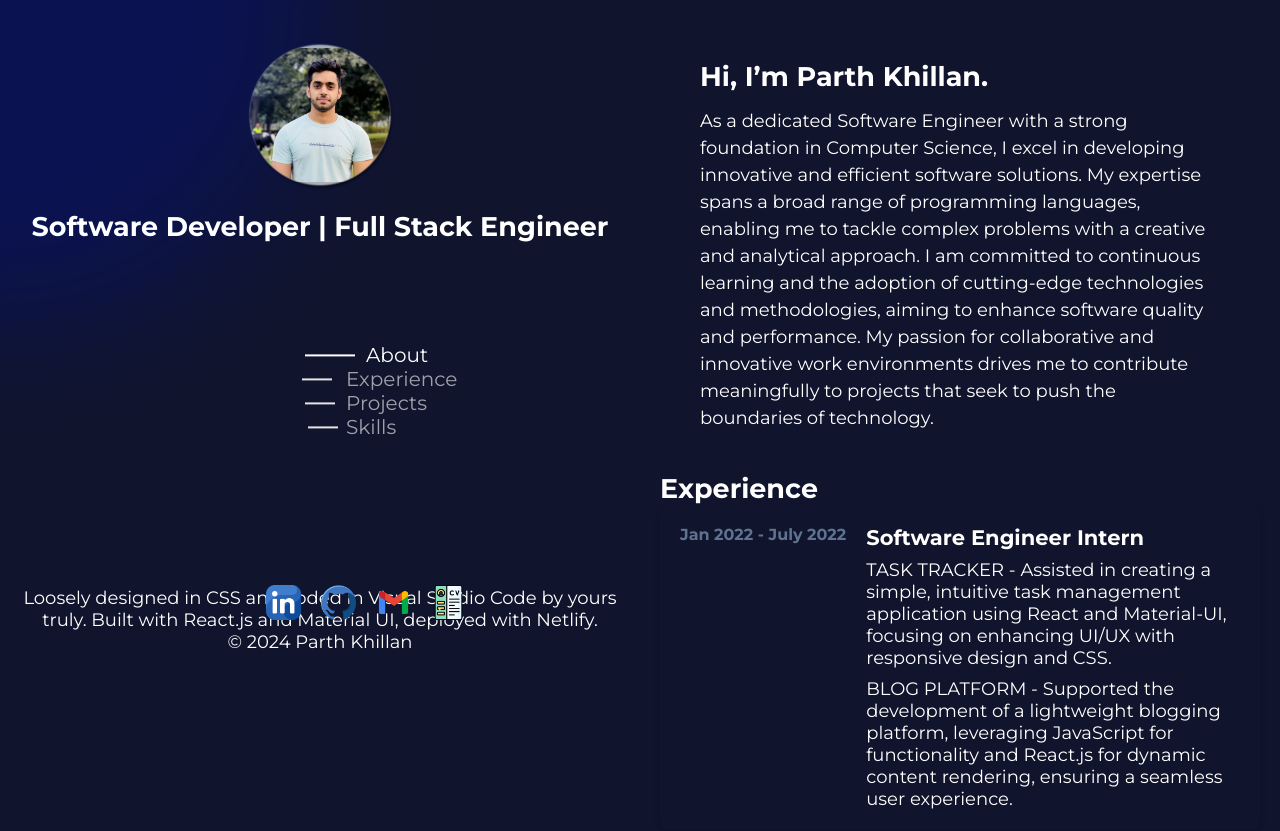
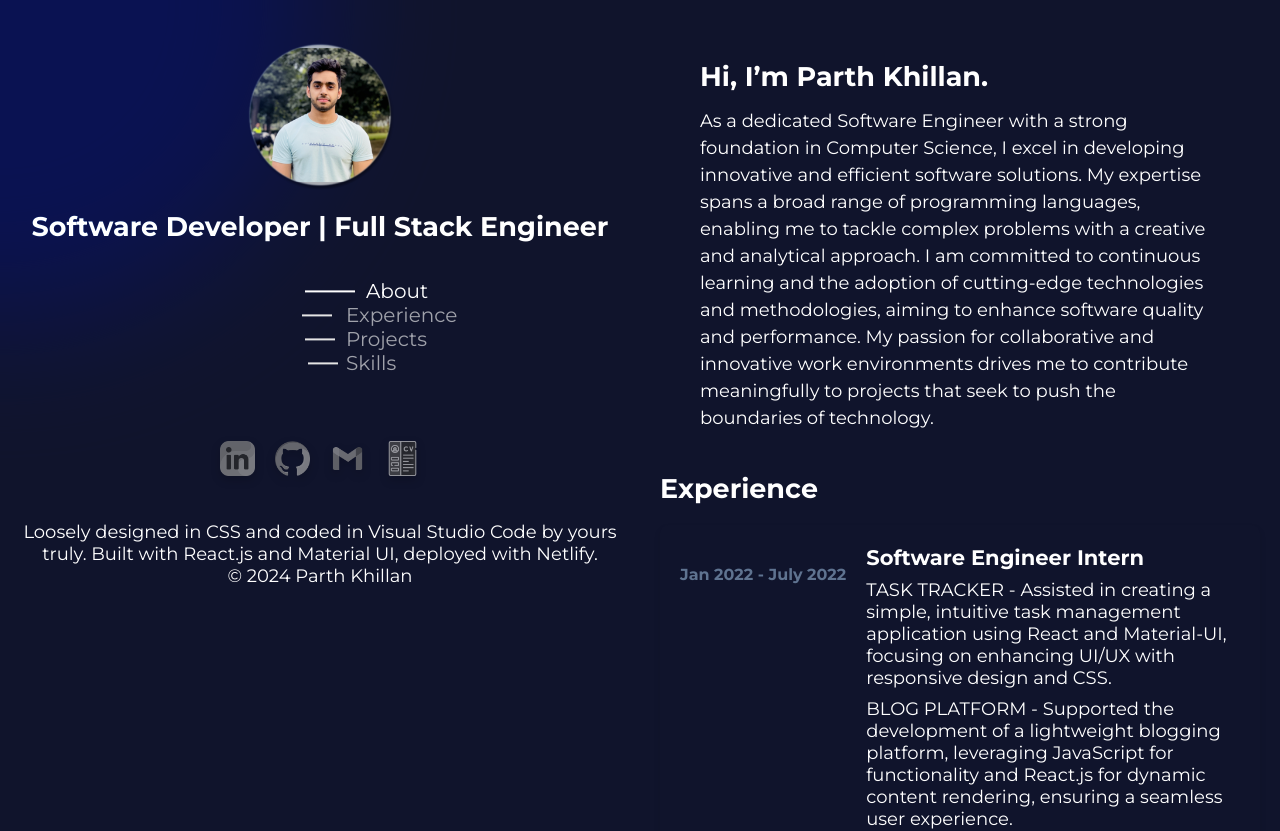
Before and after one commit to pkhillan04/portfolio, a React (Create React App) app: page / in a window 1280 px wide. Shown: the top 831 px of the page. Built offline with nearby package versions, Linux system fonts and the light colour scheme.

Commit message:
Changed contact icons

```diff
--- a/src/App.css
+++ b/src/App.css
@@ -59,6 +59,7 @@ body {
 }
 
 #about p {
+  margin-top: 0%;
   color: #FFF;
   /* Set the color of the paragraph text */
   font-size: 1em;
@@ -74,6 +75,7 @@ body {
 }
 
 .exp-card {
+  margin: 20px 0;
   display: flex;
   flex-direction: column;
   align-items: flex-start;
@@ -245,11 +247,6 @@ body {
   transition: background-color 0.3s ease-in-out;
 }
 
-footer {
-  text-align: center;
-  padding: 8rem 0;
-}
-
 @media (max-width: 768px) {
 
   .static-half,
@@ -301,23 +298,13 @@ footer {
   transform: scale(1.3);
 }
 
-
-.container-1 {
-  display: flex;
-  align-items: center;
-  justify-content: center;
-  margin-bottom: 15px;
-  position: absolute;
-  bottom: 10rem;
-  left: 16rem;
-}
-
 .container-1 a img {
   transition: transform 0.2s ease-in;
 }
 
 .container-1 a:hover img {
   transform: scale(1.3);
+  filter: brightness(100%);
 }
 
 .container-1 .icon,
@@ -334,8 +321,6 @@ nav {
   text-align: left;
   /* Align text to the left */
   padding: 20px 40px;
-  /* Adjust padding to your layout */
-  margin-top: 2rem;
   top: 0;
   /* Align to the top */
   left: 0;
@@ -345,7 +330,7 @@ nav {
   justify-content: center;
   align-items: flex-start;
   margin-left: 16rem;
-  margin-top: 5rem;
+  margin-top: 1rem;
 }
 
 nav a {
@@ -441,3 +426,26 @@ nav a.active {
   /* Adjust the values for a more focused spotlight effect */
   /* filter: blur(20rem); */
 }
+
+footer {
+  display: flex;
+  flex-direction: column;
+  align-items: center;
+  justify-content: flex-end;
+  min-height: 20vh;
+  margin-top: 2rem;
+}
+
+.container-1 img {
+  filter: brightness(1) contrast(100%) saturate(0%) hue-rotate(0deg) sepia(0%) invert(82%) opacity(70%) grayscale(0%) drop-shadow(0px 4px 4px rgba(0, 0, 0, 0.25));
+}
+
+.container-1 {
+  margin-bottom: 20px;
+  /* Adjust the gap between container-1 and the paragraph */
+}
+
+p {
+  margin-top: 20px;
+  /* Adjust the gap between the paragraph and container-1 */
+}
--- a/src/App.js
+++ b/src/App.js
@@ -79,20 +79,6 @@ function App() {
       <div className="static-half">
         <section className="hero">
           <img src={profileImage} alt="Parth Khillan" className="img" />
-          <div className="container-1">
-            <a href="https://www.linkedin.com/in/parth-khillan-4a37861b3/" target="_blank" rel="noopener noreferrer">
-              <img src={linkedin} alt="LinkedIn" className="linkedIn" />
-            </a>
-            <a href="https://github.com/pkhillan04" target="_blank" rel="noopener noreferrer">
-              <img src={github} alt="GitHub" className="icon" />
-            </a>
-            <a href="mailto:pkhillan1@gmail.com" target="_blank" rel="noopener noreferrer">
-              <img src={gmail} alt="Gmail" className="gmail" />
-            </a>
-            <a href={resumePDF} target="_blank" rel="noopener noreferrer">
-              <img src={resume} alt="Resume" className="icon" />
-            </a>
-          </div>
           <h2 className='head'>Software Developer | Full Stack Engineer </h2>
         </section>
         <nav>
@@ -122,6 +108,20 @@ function App() {
         </nav>
 
         <footer>
+          <div className="container-1">
+            <a href="https://www.linkedin.com/in/parth-khillan-4a37861b3/" target="_blank" rel="noopener noreferrer">
+              <img src={linkedin} alt="LinkedIn" className="linkedIn" />
+            </a>
+            <a href="https://github.com/pkhillan04" target="_blank" rel="noopener noreferrer">
+              <img src={github} alt="GitHub" className="icon" />
+            </a>
+            <a href="mailto:pkhillan1@gmail.com" target="_blank" rel="noopener noreferrer">
+              <img src={gmail} alt="Gmail" className="gmail" />
+            </a>
+            <a href={resumePDF} target="_blank" rel="noopener noreferrer">
+              <img src={resume} alt="Resume" className="icon" />
+            </a>
+          </div>
           <p>Loosely designed in CSS and coded in Visual Studio Code by yours truly. Built with React.js and Material UI, deployed with Netlify.<br></br>
             &copy; 2024 Parth Khillan</p>
         </footer>
@@ -280,4 +280,23 @@ function App() {
   );
 }
 
+<footer>
+  <div className="container-1">
+    <a href="https://www.linkedin.com/in/parth-khillan-4a37861b3/" target="_blank" rel="noopener noreferrer">
+      <img src={linkedin} alt="LinkedIn" className="linkedIn" />
+    </a>
+    <a href="https://github.com/pkhillan04" target="_blank" rel="noopener noreferrer">
+      <img src={github} alt="GitHub" className="icon" />
+    </a>
+    <a href="mailto:pkhillan1@gmail.com" target="_blank" rel="noopener noreferrer">
+      <img src={gmail} alt="Gmail" className="gmail" />
+    </a>
+    <a href={resumePDF} target="_blank" rel="noopener noreferrer">
+      <img src={resume} alt="Resume" className="icon" />
+    </a>
+  </div>
+  <p>Loosely designed in CSS and coded in Visual Studio Code by yours truly. Built with React.js and Material UI, deployed with Netlify.<br></br>
+    &copy; 2024 Parth Khillan</p>
+</footer>
+
 export default App;
```
